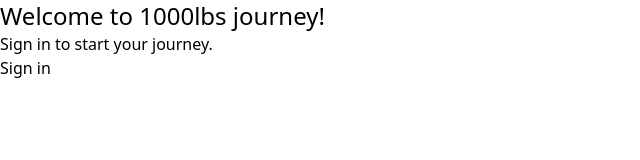
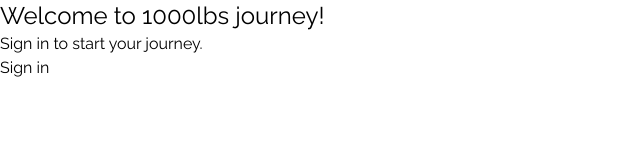
Before and after one commit to jinsoo601/1000lbs-journey, a Next.js app: page / in a window 1280 px wide. Shown: the top 160 px of the page, without its empty margins (0-640 px from the left). Built offline with nearby package versions, Linux system fonts and the light colour scheme; no server answers.

Commit message:
added global font in page.tsx

```diff
--- a/components/page.tsx
+++ b/components/page.tsx
@@ -1,12 +1,15 @@
+import Head from "./head";
+import { Raleway } from "@next/font/google";
+import React from "react";
 import { useSession } from "next-auth/react";
-import React from "react";
-import Head from "./head";
 
 type Props = {
   children: React.ReactNode;
   isProtected?: boolean;
   title?: string;
 };
+
+const font = Raleway({ subsets: ["latin"] });
 
 export default function Page({
   children,
@@ -17,7 +20,7 @@ export default function Page({
   return (
     <>
       <Head title={title} />
-      <main>{children}</main>
+      <main className={font.className}>{children}</main>
     </>
   );
 }
--- a/pages/_app.tsx
+++ b/pages/_app.tsx
@@ -1,4 +1,5 @@
 import "@/styles/globals.css";
+
 import type { AppProps } from "next/app";
 import type { Session } from "next-auth";
 import { SessionProvider } from "next-auth/react";
```
